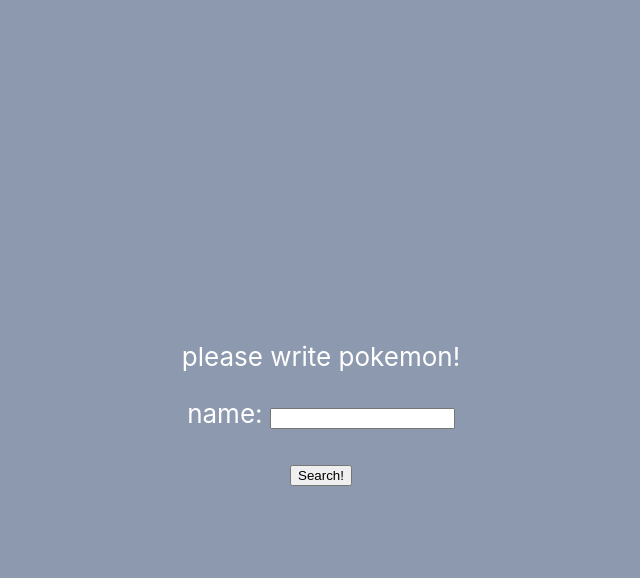
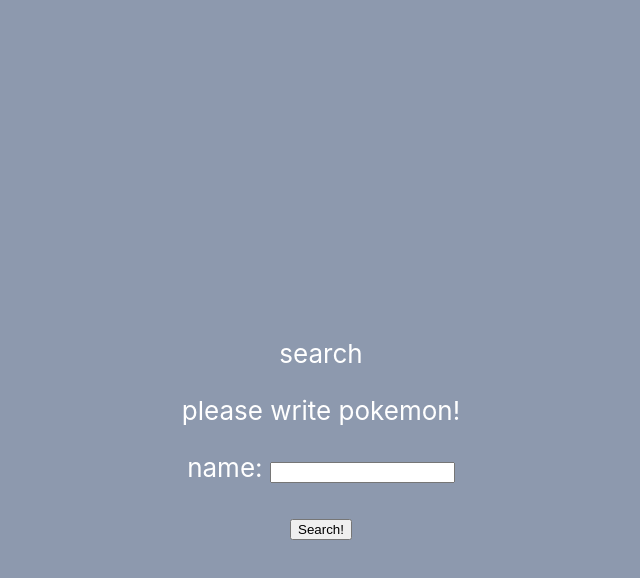
Before and after one commit to ArisaNakaji/pokemon-translate, a React (Create React App) app: page / in a window 1280 px wide. Both pictures are taken after a click on the button 639 px from the left and 357 px from the top of the page. Shown: the top 578 px of the page, without its empty margins (319-959 px from the left). Built offline with nearby package versions, Linux system fonts and the light colour scheme; no server answers.

Commit message:
change component structure

```diff
--- a/src/App.js
+++ b/src/App.js
@@ -1,5 +1,6 @@
-//react
+//library
 import { react, useState, useEffect } from 'react';
+import axios from 'axios';
 
 //img
 import pokeball from './pokeball.png'
@@ -9,9 +10,34 @@
 import './App.css';
 
 //compornents
+import Start from './components/start';
 import Search from './components/search';
+import Result from './components/result';
 
 function App() {
+  const [message, setMessage] = useState('');
+
+  useEffect(() => {
+    axios.get('/api')
+      .then((res) => {
+        console.log("res: ", res)
+        // return res.json()
+        return setMessage(res.data);
+      })
+    // fetch('/api')
+    //   .then((res) => {
+    //     console.log("res: ", res)
+    //     // return res.json()
+    //     return res;
+    //   })
+    //   .then((data) => {
+    //     console.log("data: ", data.body)
+    //     // return setMessage(data)
+    //   });
+  }, []);
+
+
+
   const [view, setView] = useState("start");
 
   const toSearch = (() => setView("search"));
@@ -19,8 +45,12 @@
   return (
     <div className="App">
       <header className="App-header">
+        <p>{message}</p>
         {/* https://pngimg.com/image/27658 */}
         {view === "start" &&
+          // <>
+          //   <Start view={view} setView={setView} />
+          // </>
           <div>
             <button className="startButton" type="button"
               onClick={() => { toSearch() }}>
@@ -34,6 +64,11 @@
             <Search view={view} setView={setView} />
           </>
         }
+        {view === "result" &&
+          <>
+            <Result view={view} setView={setView} />
+          </>
+        }
       </header>
     </div>
   );
--- a/src/components/result.jsx
+++ b/src/components/result.jsx
@@ -2,6 +2,7 @@
 import { react, useState, useEffect } from 'react';
 
 const Result = (props) => {
+  console.log("props.view: ", props.view)
   return (
     <div>
       <p> result dayo!</p>
--- a/src/components/search.jsx
+++ b/src/components/search.jsx
@@ -2,27 +2,27 @@
 import { react, useState, useEffect } from 'react';
 
 //components
-import Result from './result';
+// import Result from './result';
 
 
 const Search = (props) => {
   console.log("search")
   console.log("props.view: ", props.view)
-  const toSearch = () => { props.setView("result") };
+  const toSearch = () => { return props.setView("result") };
   return (
     <div>
+      <p>{props.view}</p>
       {props.view === "search" &&
         <>
           <p>please write pokemon!</p>
           <p>name: <input type="text" name="name"></input></p>
           <button className="searchButton" type="button"
-            onClick={() => { toSearch() }}
+            onClick={() => {
+              console.log("onClick")
+              toSearch()
+              console.log("props.view: ", props.view)
+            }}
           >Search!</button >
-        </>
-      }
-      {props.view === "result" &&
-        <>
-          <Result />
         </>
       }
     </div >
--- a/src/components/start.jsx
+++ b/src/components/start.jsx
@@ -5,7 +5,7 @@
 import pokeball from '../../src/pokeball.png'
 
 const Start = (props) => {
-
+  console.log("view: ", props.view)
   const toSearch = (() => props.setView("search"));
 
   return (
```
Also changed, not shown: package.json (+4 -5 lines), server.js (+6 -2 lines), 21 other files (tests, documents, lock files or other folders).
